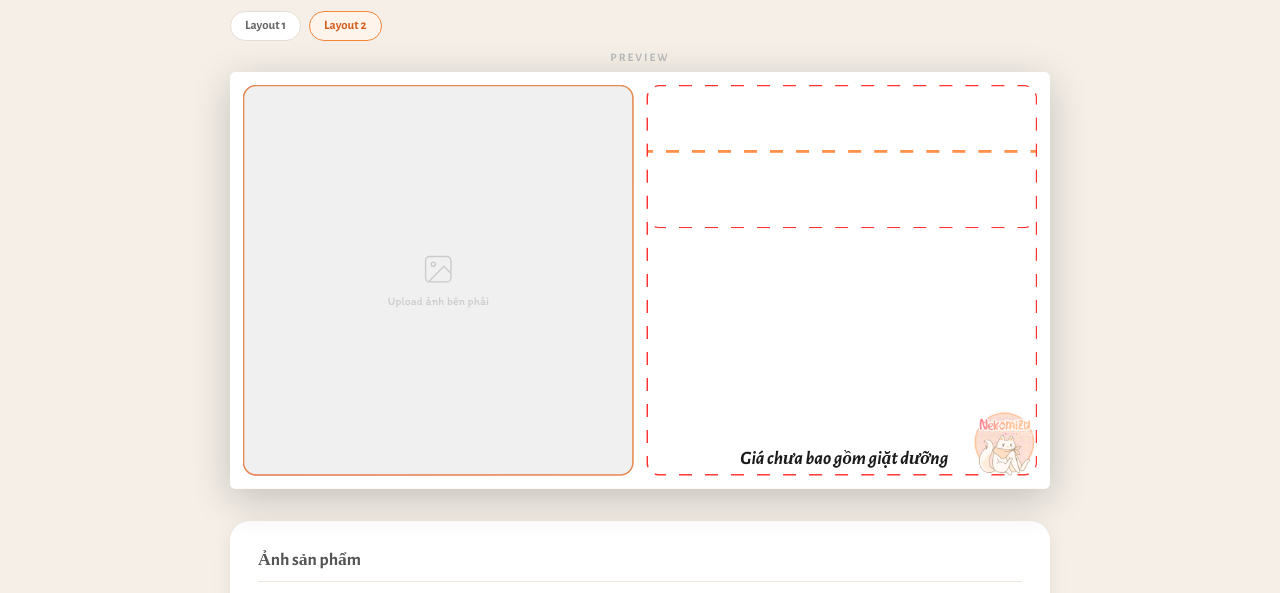
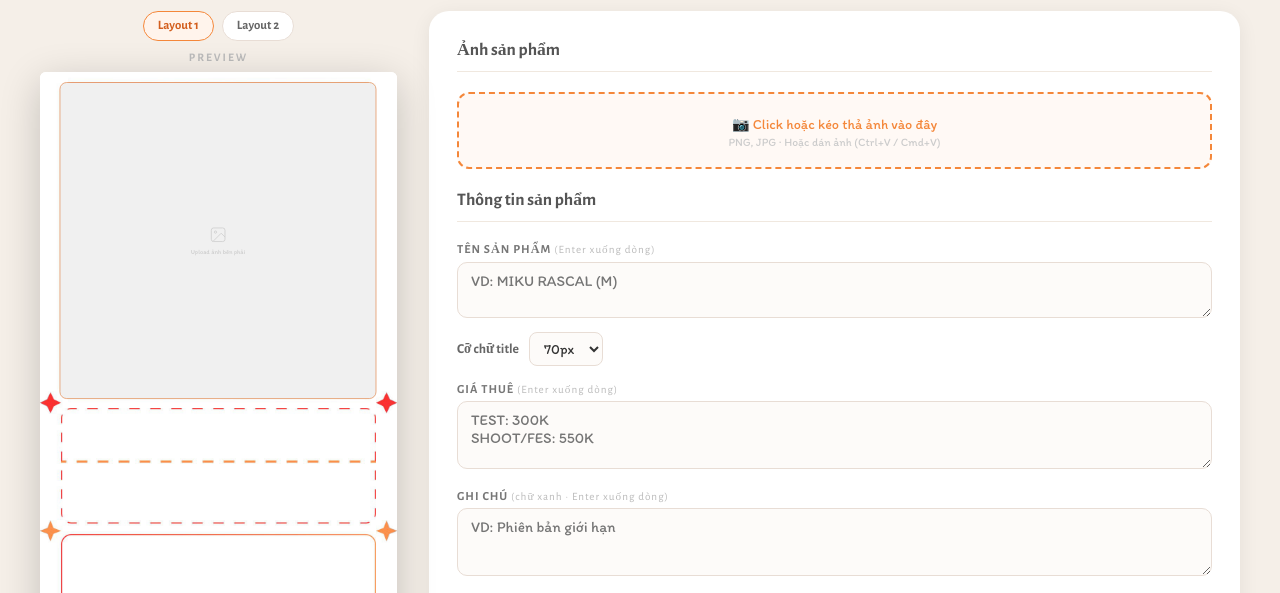
Before and after one commit to tmnhat1993/CosplayCardMaker, a website: page index.html in a window 1280 px wide. Shown: the part 67-660 px from the top of the page. Drawn offline with nearby package versions, Linux system fonts and the light colour scheme; a web font is replaced by a local one.

Commit message:
switch to default layout 1

```diff
--- a/index.html
+++ b/index.html
@@ -17,8 +17,8 @@
   <!-- PREVIEW -->
   <div class="preview-col">
     <div class="layout-tabs">
-      <button type="button" class="layout-tab" data-layout="layout1">Layout 1</button>
-      <button type="button" class="layout-tab active" data-layout="layout2">Layout 2</button>
+      <button type="button" class="layout-tab active" data-layout="layout1">Layout 1</button>
+      <button type="button" class="layout-tab" data-layout="layout2">Layout 2</button>
     </div>
     <div class="preview-label">Preview</div>
     <div class="card-scaler">
--- a/js/app.js
+++ b/js/app.js
@@ -545,4 +545,4 @@ captureFormState("layout2");
 layoutFormState.layout2.iNameFontSize = "60";
 if (!layoutFormState.layout1.iNameFontSize) layoutFormState.layout1.iNameFontSize = "70";
 
-switchLayout("layout2");
+switchLayout("layout1");
```
Also changed, not shown: dist/index.html, dist/js/app.js.
